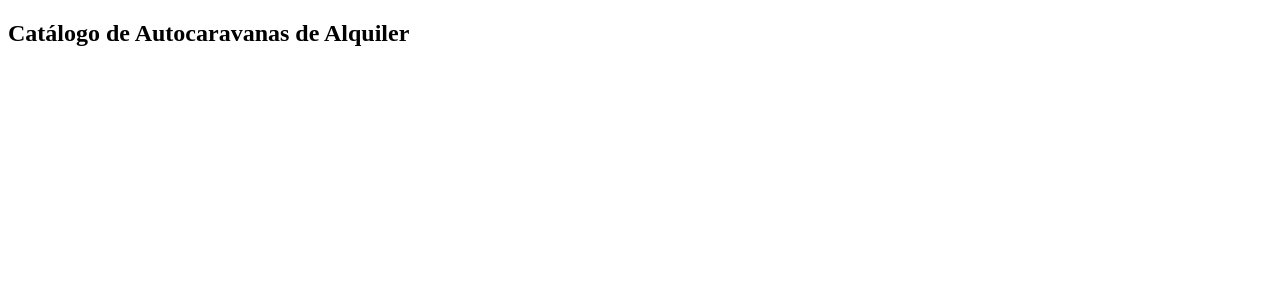
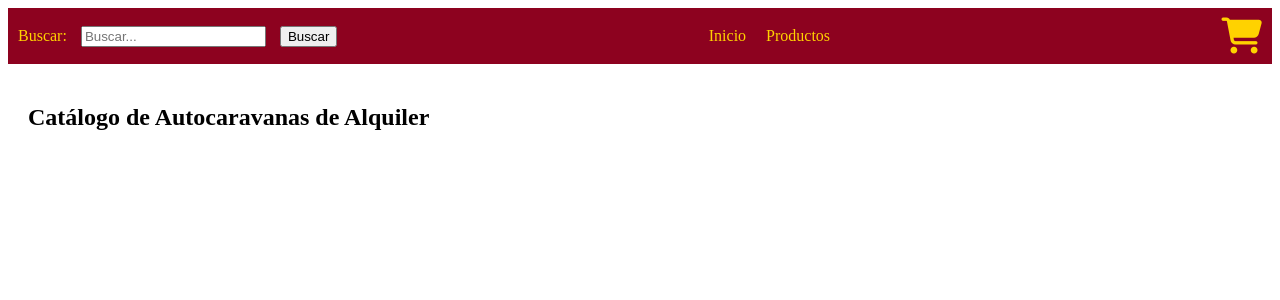
Before and after one commit to Elemental-develop/Alquiler-de-autocaravanas, a Django app: page /productos/ in a window 1280 px wide. Shown: the top 300 px of the page. Run offline with Django 4.2, Linux system fonts and the light colour scheme; data that the repository does not hold is empty.

Commit message:
feat: fusion search and products

```diff
--- a/ProyectoPGPI/templates/base.html
+++ b/ProyectoPGPI/templates/base.html
@@ -6,30 +6,71 @@
         .fa-cart-shopping {
             font-size: 36px;
         }
+        #navbar {
+            display: flex;
+            justify-content: space-between;
+            align-items: center;
+            background-color: #8d021f;
+            padding: 10px;
+            color: white;
+        }
+
+        #search-bar {
+            display: flex;
+            align-items: center;
+        }
+
+        #search-bar label {
+            margin-right: 10px;
+        }
+
+        #search-bar input {
+            margin-right: 10px;
+        }
+
+        #nav-links {
+            display: flex;
+        }
+
+        #nav-links a {
+            margin-right: 20px;
+            text-decoration: none;
+            color: white;
+        }
+
+        #nav-links a:hover {
+            text-decoration: underline;
+        }
+
+        #content {
+            padding: 20px;
+        }
     </style>
+    <meta name="viewport" content="width=device-width, initial-scale=1.0">
 </head>
 <body>
 
 
-    <!-- Barra de búsqueda -->
-    <form method="get">
-        <label for="id_query">Buscar:</label>
-        <input type="text" name="buscar" placeholder="Buscar..." class="form-control"></input>
-        <button type="submit">Buscar</button>
-    </form>
+    <!-- Barra de búsqueda y navegación -->
+    <div id="navbar">
+        <div id="search-bar">
+            <form method="get" action="/">
+                <label for="id_query" style="color: #ffd200" >Buscar:</label>
+                <input type="text" name="buscar" placeholder="Buscar..." class="form-control">
+                <button type="submit">Buscar</button>
+            </form>
+        </div>
+        <div id="nav-links">
+            <a href="/" style="color: #ffd200">Inicio</a>
+            <a href="/productos/" style="color: #ffd200">Productos</a>
+            <!-- Agrega más elementos de menú según sea necesario -->
+        </div>
+        <a href="/carrito" title="Ir al carrito de compras">
+            <i class="fas fa-cart-shopping" style="color: #ffd200"></i>
+        </a>
+    </div>
 
     <!-- Contenido específico de cada página -->
     <div id="content">
-
-        <nav>
-            <ul>
-                <li><a href="/">Inicio</a></li>
-                <li><a href="/productos/">Productos</a></li>
-                <!-- Agrega más elementos de menú según sea necesario -->
-            </ul>
-        </nav>
-    <a href="/carrito" title="Ir al carrito de compras">
-        <i  class="fas fa-cart-shopping"></i>
-    </a>
-    {% block content %}{% endblock %}
+        {% block content %}{% endblock %}
     </div>
--- a/ProyectoPGPI/templates/home.html
+++ b/ProyectoPGPI/templates/home.html
@@ -3,7 +3,6 @@
 
     <h1>Bienvenido a la web de alquiler de autocaravanas</h1>
 
-    <p><a href="/productos/">Consultar catálogo</a></p>
 
 
 {% endblock %}
--- a/ProyectoPGPI/views.py
+++ b/ProyectoPGPI/views.py
@@ -5,11 +5,10 @@ from django.db.models import Q
 
 def home(request):
     busqueda = request.GET.get('buscar')
-    productos = Producto.objects.all()
     if busqueda:
         productos = Producto.objects.filter(
             Q(nombre__icontains = busqueda) |
             Q(modelo__icontains = busqueda)
         ).distinct
-        return render(request, "busqueda.html", {'productos': productos})
+        return render(request, "lista_productos.html", {'productos': productos})
     return render(request, "home.html")
--- a/producto/templates/detalles_producto.html
+++ b/producto/templates/detalles_producto.html
@@ -39,8 +39,9 @@
         }
     </style>
 </head>
-
+{% extends 'base.html' %}
 <body>
+    {% block content %}
     <h2>Detalles de la autocaravana {{ producto.nombre }}</h2>
     <ul>
         <table>
@@ -65,6 +66,7 @@
             </tr>
         </table>
     </ul>
+    {% endblock%}
 </body>
 
 </html>
--- a/producto/templates/lista_productos.html
+++ b/producto/templates/lista_productos.html
@@ -39,8 +39,9 @@
         }
     </style>
 </head>
-
+{% extends 'base.html' %}
 <body>
+    {% block content %}
     <h2>Catálogo de Autocaravanas de Alquiler</h2>
     <ul>
         {% for producto in productos %}
@@ -62,6 +63,7 @@
         </table>
         {% endfor %}
     </ul>
+    {% endblock %}
 </body>
 
 </html>
--- a/producto/views.py
+++ b/producto/views.py
@@ -3,6 +3,7 @@ from .models import Producto
 from django.shortcuts import render, get_object_or_404
 
 def lista_productos(request):
+
     productos = Producto.objects.all()
     return render(request, 'lista_productos.html', {'productos': productos})
 
```
Also changed, not shown: ProyectoPGPI/templates/busqueda.html (deleted, +0 -60 lines).
